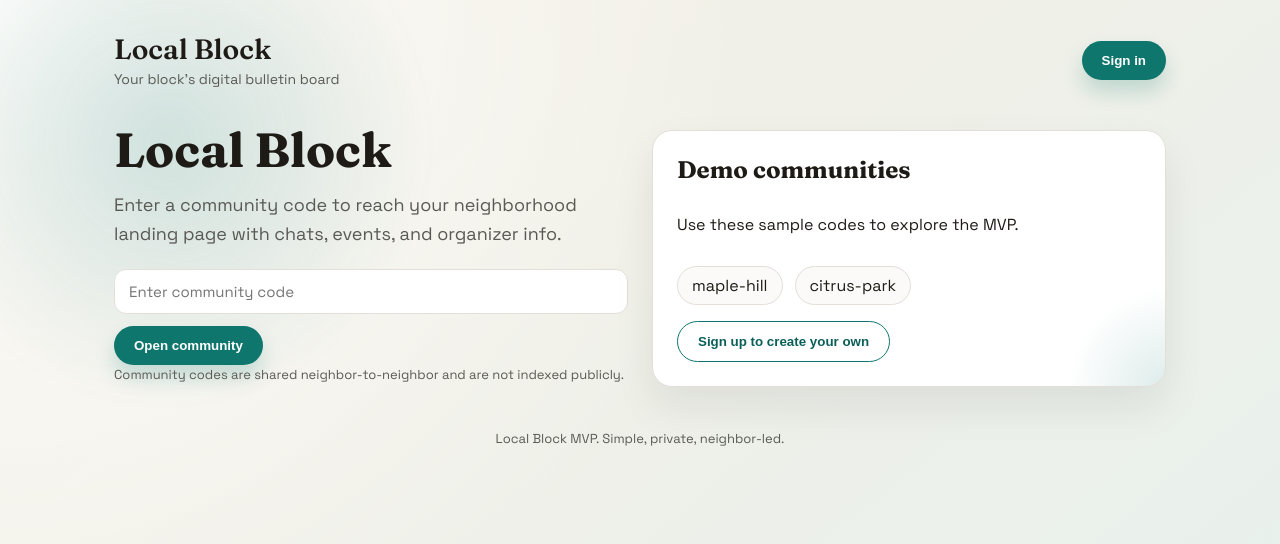
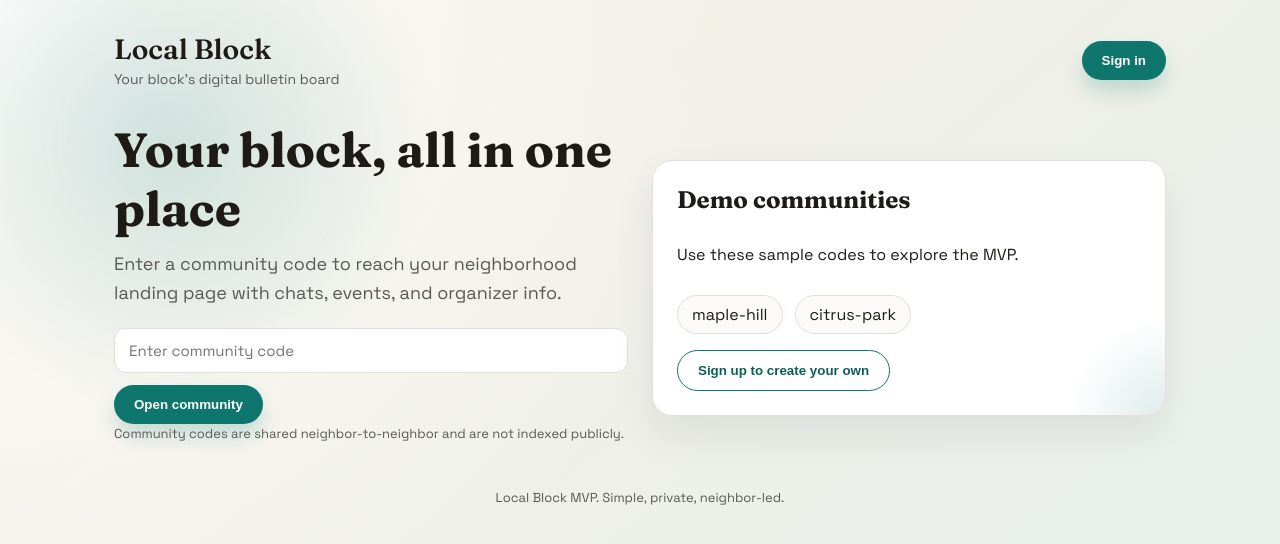
Before and after one commit to romangrebin/local-block-app, a React (Vite) app: page / in a window 1280 px wide. Shown: the top 544 px of the page. Built offline with nearby package versions, Linux system fonts and the light colour scheme; no server answers.

Commit message:
update header on homepage

```diff
--- a/src/pages/HomePage.tsx
+++ b/src/pages/HomePage.tsx
@@ -69,7 +69,7 @@ export const HomePage: React.FC<HomePageProps> = ({ onOpenAuth, onOpenCreate })
     <div className="page">
       <section className="hero">
         <div>
-          <h1>Local Block</h1>
+          <h1>Your block, all in one place</h1>
           <p className="lead">
             Enter a community code to reach your neighborhood landing page with
             chats, events, and organizer info.
```
